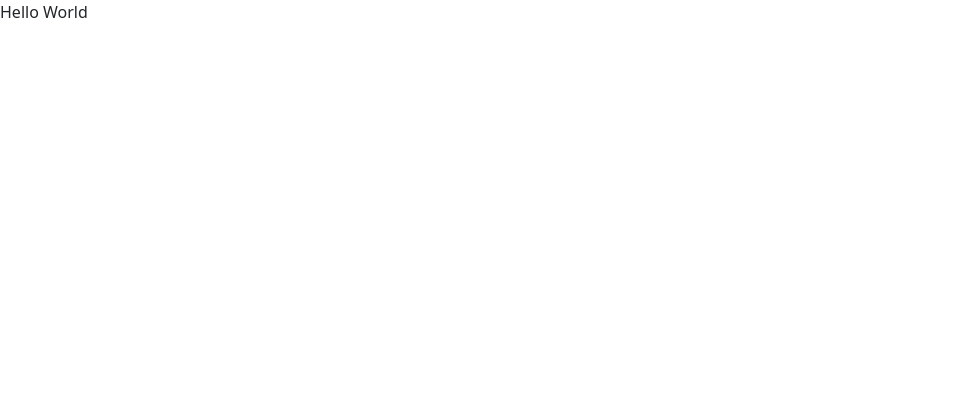
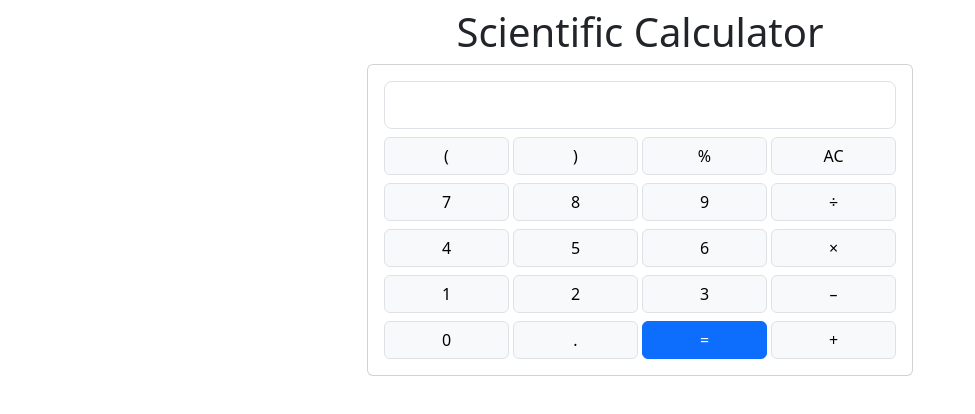
Before and after one commit to mudegiarnold/scientific-calculator-live, a plain HTML site: page src/index.html in a window 1280 px wide. Shown: the whole page, without its empty margins (0-975 px from the left). Drawn offline with nearby package versions, Linux system fonts and the light colour scheme.

Commit message:
Basic button and input box

```diff
--- a/src/index.html
+++ b/src/index.html
@@ -5,12 +5,131 @@
     <title>Scientific Calculator</title>
     <meta charset="utf-8">
     <meta name="viewport" content="width=device-width, initial-scale=1">
-    <link href="https://cdn.jsdelivr.net/npm/bootstrap@5.3.2/dist/css/bootstrap.min.css" rel="stylesheet" integrity="sha384-T3c6CoIi6uLrA9TneNEoa7RxnatzjcDSCmG1MXxSR1GAsXEV/Dwwykc2MPK8M2HN" crossorigin="anonymous">
+    <link href="https://cdn.jsdelivr.net/npm/bootstrap@5.3.2/dist/css/bootstrap.min.css" rel="stylesheet"
+        integrity="sha384-T3c6CoIi6uLrA9TneNEoa7RxnatzjcDSCmG1MXxSR1GAsXEV/Dwwykc2MPK8M2HN" crossorigin="anonymous">
 </head>
 
 <body>
-    <div>Hello World</div>
-    <script src="https://cdn.jsdelivr.net/npm/bootstrap@5.3.2/dist/js/bootstrap.bundle.min.js" integrity="sha384-C6RzsynM9kWDrMNeT87bh95OGNyZPhcTNXj1NW7RuBCsyN/o0jlpcV8Qyq46cDfL" crossorigin="anonymous"></script>
+    <div class="container">
+        <h1 class="text-center mt-2">Scientific Calculator</h1>
+        <div class="row">
+            <div class=" col-12 offset-md-3 col-md-6">
+                <div class="card">
+                    <div class="card-body">
+                        <input id="calc-display" readonly class="form-control form-control-lg" type="text"
+                            aria-label=".form-control-lg example"
+                        >
+                        <div class="row gx-1">
+                            <div class="col-3">
+                                <button type="button" class="btn btn-light w-100 mt-2 border">
+                                    (
+                                </button>
+                            </div>
+                            <div class="col-3">
+                                <button type="button" class="btn btn-light w-100 mt-2 border">
+                                    )
+                                </button>
+                            </div>
+                            <div class="col-3">
+                                <button type="button" class="btn btn-light w-100 mt-2 border">
+                                    %
+                                </button>
+                            </div>
+                            <div class="col-3">
+                                <button type="button" class="btn btn-light w-100 mt-2 border">
+                                    AC
+                                </button>
+                            </div>
+                            <div class="col-3">
+                                <button type="button" class="btn btn-light w-100 mt-2 border">
+                                    7
+                                </button>
+                            </div>
+                            <div class="col-3">
+                                <button type="button" class="btn btn-light w-100 mt-2 border">
+                                    8
+                                </button>
+                            </div>
+                            <div class="col-3">
+                                <button type="button" class="btn btn-light w-100 mt-2 border">
+                                    9
+                                </button>
+                            </div>
+                            <div class="col-3">
+                                <button type="button" class="btn btn-light w-100 mt-2 border">
+                                    ÷
+                                </button>
+                            </div>
+                            <div class="col-3">
+                                <button type="button" class="btn btn-light w-100 mt-2 border">
+                                    4
+                                </button>
+                            </div>
+                            <div class="col-3">
+                                <button type="button" class="btn btn-light w-100 mt-2 border">
+                                    5
+                                </button>
+                            </div>
+                            <div class="col-3">
+                                <button type="button" class="btn btn-light w-100 mt-2 border">
+                                    6
+                                </button>
+                            </div>
+                            <div class="col-3">
+                                <button type="button" class="btn btn-light w-100 mt-2 border">
+                                    ×
+                                </button>
+                            </div>
+                            <div class="col-3">
+                                <button type="button" class="btn btn-light w-100 mt-2 border">
+                                    1
+                                </button>
+                            </div>
+                            <div class="col-3">
+                                <button type="button" class="btn btn-light w-100 mt-2 border">
+                                    2
+                                </button>
+                            </div>
+                            <div class="col-3">
+                                <button type="button" class="btn btn-light w-100 mt-2 border">
+                                    3
+                                </button>
+                            </div>
+                            <div class="col-3">
+                                <button type="button" class="btn btn-light w-100 mt-2 border">
+                                    –
+                                </button>
+                            </div>
+                            <div class="col-3">
+                                <button type="button" class="btn btn-light w-100 mt-2 border">
+                                    0
+                                </button>
+                            </div>
+                            <div class="col-3">
+                                <button type="button" class="btn btn-light w-100 mt-2 border">
+                                    .
+                                </button>
+                            </div>
+                            <div class="col-3">
+                                <button type="button" class="btn btn-primary w-100 mt-2 border border-primary">
+                                    =
+                                </button>
+                            </div>
+                            <div class="col-3">
+                                <button type="button" class="btn btn-light w-100 mt-2 border">
+                                    +
+                                </button>
+                            </div>
+                        </div>
+                    </div>
+                </div>
+            </div>
+        </div>
+    </div>
+
+    <script src="https://cdn.jsdelivr.net/npm/bootstrap@5.3.2/dist/js/bootstrap.bundle.min.js"
+        integrity="sha384-C6RzsynM9kWDrMNeT87bh95OGNyZPhcTNXj1NW7RuBCsyN/o0jlpcV8Qyq46cDfL"
+        crossorigin="anonymous"></script>
 </body>
 
 </html>
```
